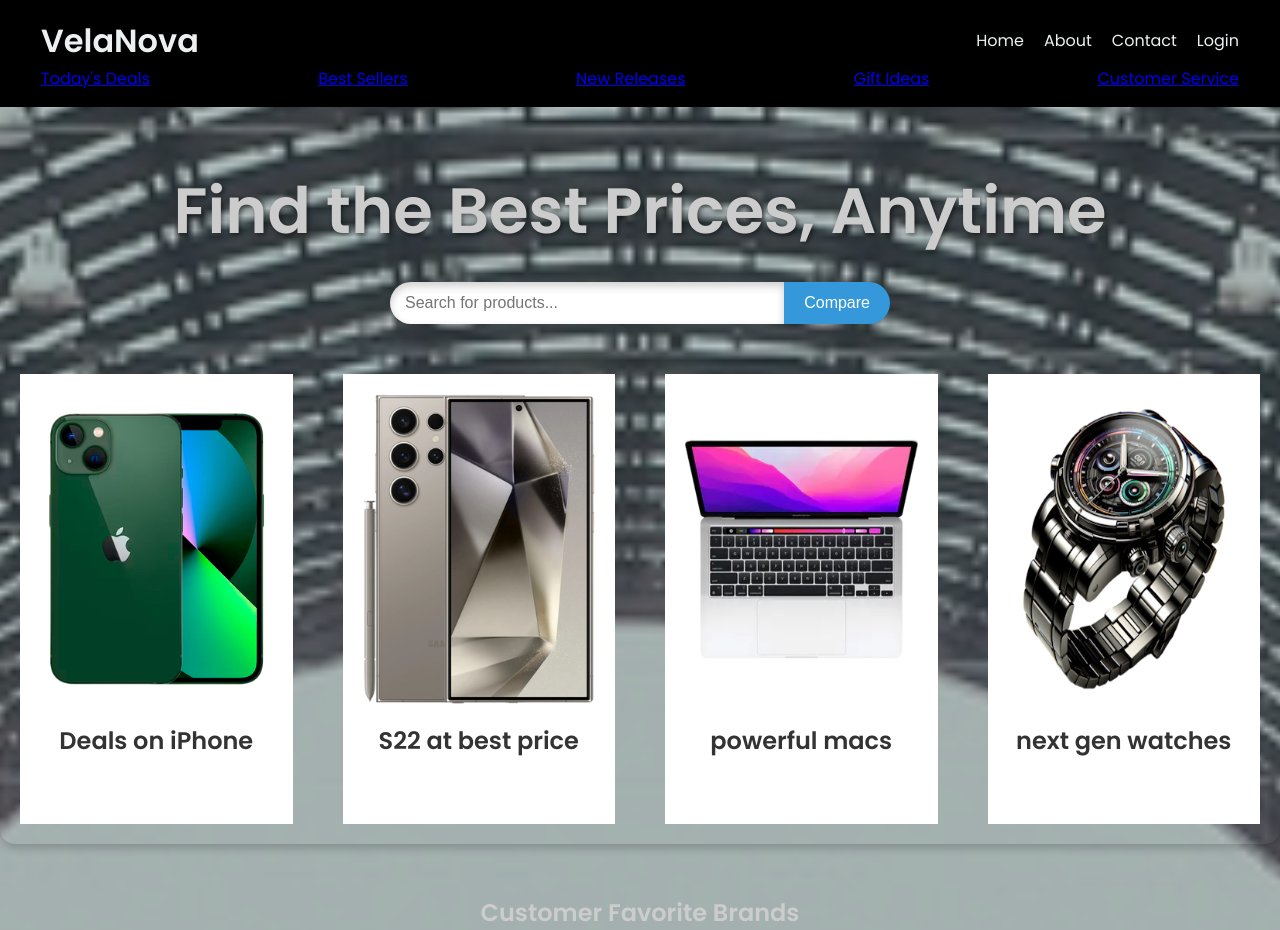
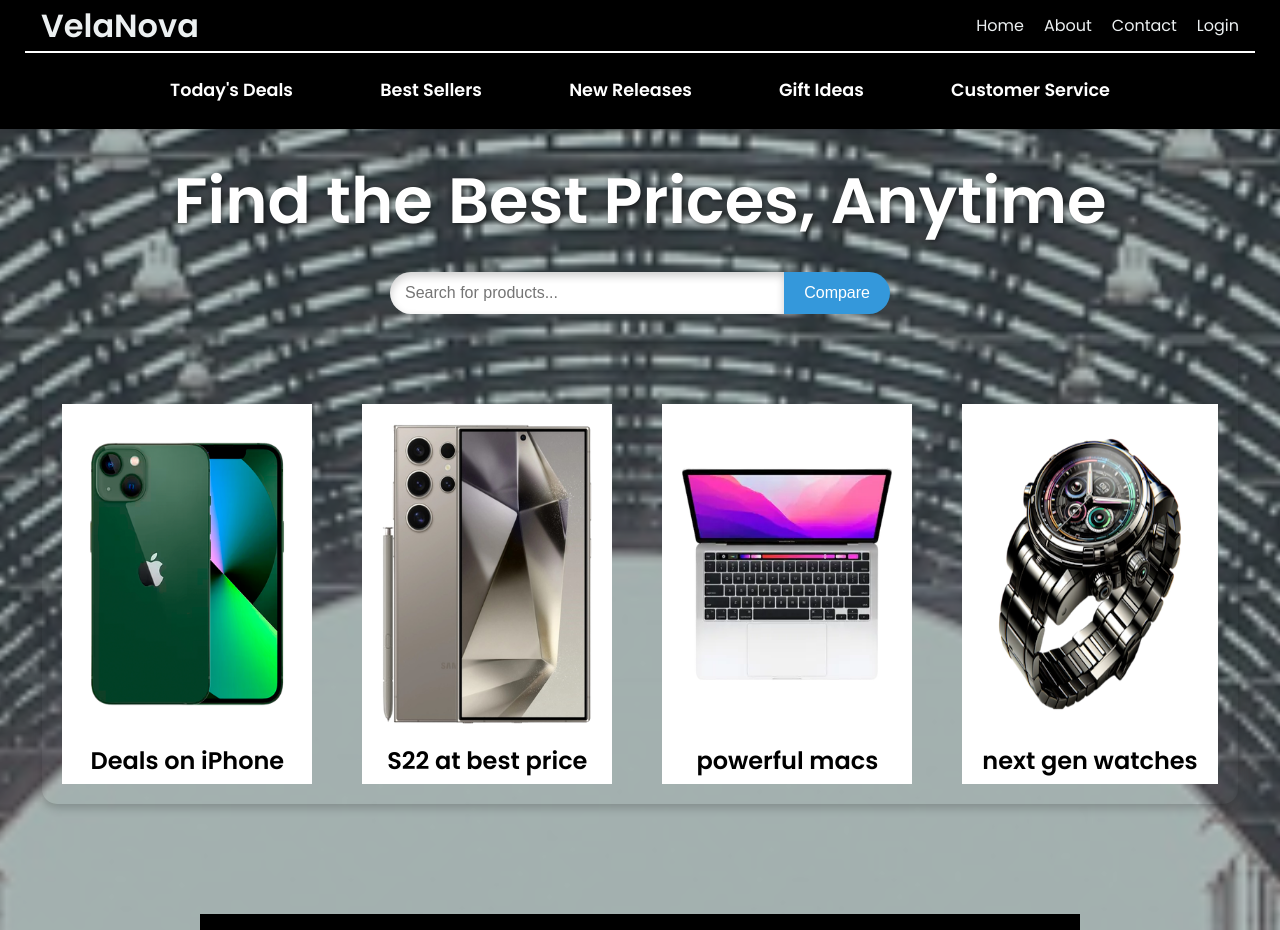
Before and after one commit to om289/smartshop-scout, a PHP site: page /index3.html in a window 1280 px wide. Shown: the top 930 px of the page. Run offline with PHP 8.4, Linux system fonts and the light colour scheme.

Commit message:
Update styles3.css
update ref 15sep

```diff
--- a/styles3.css
+++ b/styles3.css
@@ -8,15 +8,16 @@
 /* Body */
 body {
     font-family: 'Poppins', sans-serif;
-    background: #000000;
+    background: green;
+    height: 0;
     color: #f5f5f5;
     line-height: 1.6;
 }
 
 /* Navbar */
 header {
-    background-color: rgba(0, 0, 0, 1);
-    padding: 15px 25px;
+    background-color: black;
+    padding: 0px 25px;
     position: fixed;
     width: 100%;
     z-index: 10;
@@ -62,20 +63,63 @@
     transform: scale(1.1);
 }
 
+/* Menu Bar Styling */
+.menu-bar {
+    background-color: black;
+    padding: 15px 0;
+    box-shadow: 0 2px 4px rgba(0, 0, 0, 0.1);
+    position: relative; /* Needed for positioning the pseudo-element */
+}
+
+.menu-bar::before {
+    content: "";
+    position: absolute;
+    top: 0;
+    left: 0;
+    width: 100%;
+    height: 1.5px; /* Thickness of the separator line */
+    background-color: #fff; /* Color of the separator line */
+    box-shadow: 0 1px 2px rgba(0, 0, 0, 0.2); /* Optional shadow for the line */
+}
+
+.menu-bar .container {
+    display: flex;
+     /* Align items to the left */
+     /* Reduced gap between menu items */
+    padding: 0 100px; /* Optional: add some padding to the left and right for spacing */
+}
+
+.menu-button {
+    background-color: black;
+    color: white;
+    padding: 10px 30px;
+    text-decoration: none;
+    border-radius: 5px;
+    font-weight: bold;
+    font-size: 1.1rem;
+    transition: background-color 0.3s ease;
+}
+
+.menu-button:hover {
+    background-color: darkred;
+}
+
+
+
 /* Hero Section */
 .hero {
     background-image: url('smarty1.png');
     background-size: cover;
     background-position: center;
-    padding: 100px 0;
+    padding: 0px 0px;
     color: #ffffff;
     text-align: center;
-    height: auto;
-    margin-top: 60px;
+    position: relative;
+    z-index: 0;
+    margin-top: 100px;
     display: flex;
     flex-direction: column;
     justify-content: center;
-    position: relative;
 }
 
 .hero::before {
@@ -86,12 +130,13 @@
     width: 100%;
     height: 100%;
     background: rgba(0, 0, 0, 0.2);
-    z-index: 1;
+    z-index: -1;
 }
 
 .hero h1 {
     font-size: 4rem;
     font-weight: 700;
+    margin-top: 50px;
     margin-bottom: 20px;
     z-index: 2;
     color: #ffffff;
@@ -149,9 +194,10 @@
 
 .box {
     display: block;
-    height: 450px;
+    margin-top: 40px;
+    height:380px;
     text-align: center;
-    background: #fff;
+    background: #ffffff;
      /* Ensure a background for the box */
     border-radius: 0px;
     padding: 20px;
@@ -167,13 +213,15 @@
 
 .box img {
     max-width: 100%;
+    height: 300px;
+    width: 210px;
     border-radius: 10px;
 }
 
 .box h3 {
     margin-top: 10px;
     font-size: 1.5rem;
-    color: #333;
+    color: #000;
 }
 .slideshow {
     margin: 20px auto;
@@ -351,22 +399,100 @@
     100% { transform: rotate(360deg); }
 }
 
+
+/* brand logo sectiom*/
+/* Brand Logos Section */
+/* Brand Logos Section */
+.brand-logos {
+    padding: 40px;
+    background-color: #000;
+    text-align: center;
+    margin-top: 60px;
+
+
+}
+
+.brand-title {
+    font-size: 2rem;
+    color: #fff;
+    font-weight: bold;
+    margin-bottom: 20px;
+
+}
+
+.logo-grid {
+    display: grid;
+    grid-template-columns: repeat(3, 1fr); /* Create 3 columns */
+    grid-gap: 40px; /* Space between grid items */
+    max-width: 1000px;
+    margin: 0 auto;
+}
+
+.logo-box {
+    background-color: #fff;
+    padding: 20px;
+    border-radius: 10px;
+    box-shadow: 0 4px 10px rgba(0, 0, 0, 0.1);
+    text-align: center;
+    display: flex;
+    flex-direction: column;
+    align-items: center;
+    justify-content: center;
+    text-decoration: none; /* Remove underline from links */
+    color: inherit; /* Inherit text color */
+    transition: transform 0.3s ease, box-shadow 0.3s ease;
+}
+
+.logo-box:hover {
+    transform: scale(1.05); /* Slight zoom effect on hover */
+    box-shadow: 0 8px 20px rgba(0, 0, 0, 0.2);
+}
+
+.logo-box img {
+    max-width: 200px;
+    margin-bottom: 10px;
+}
+
+.logo-box label {
+    margin-top: 10px;
+    font-size: 1.5rem;
+    color: #333;
+}
+
+/* Responsive adjustments for smaller screens */
+@media (max-width: 768px) {
+    .logo-grid {
+        grid-template-columns: repeat(2, 1fr); /* 2 columns on smaller screens */
+    }
+}
+
+@media (max-width: 480px) {
+    .logo-grid {
+        grid-template-columns: 1fr; /* 1 column on very small screens */
+    }
+}
+
+
 /* Footer */
 .footer {
-    background-color: rgba(0, 0, 0, 0.9);
+    background-color: rgba(0, 0, 0, 1.0);
     color: #ecf0f1;
-    padding: 40px 20px;
+    padding: 70px 20px;
     text-align: center;
-    margin-top: 20px;
+    width: 100%;
+    position: relative;
+    z-index: 2;
+    margin-top: auto;  /* Push footer to the bottom */
 }
 
 .footer .container {
     max-width: 1200px;
+    margin-bottom: 0;
     margin: 0 auto;
 }
 
 .footer-top {
-    margin-bottom: 20px;
+    margin-bottom: 0px;
 }
 
 .footer-bottom {
@@ -374,6 +500,7 @@
     justify-content: space-between;
     flex-wrap: wrap;
     gap: 20px;
+    margin-bottom: 0px;
 }
 
 .company-info,
```
